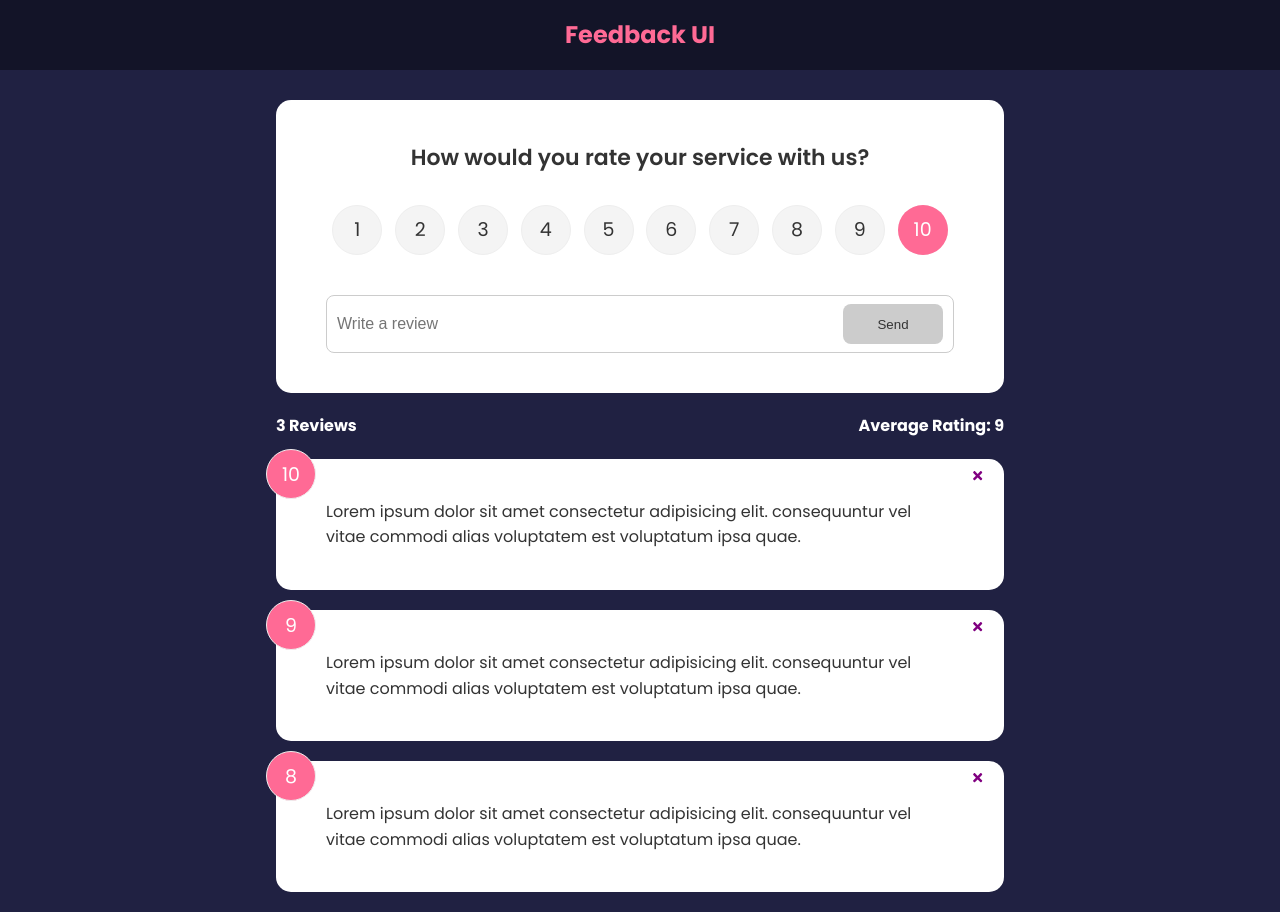
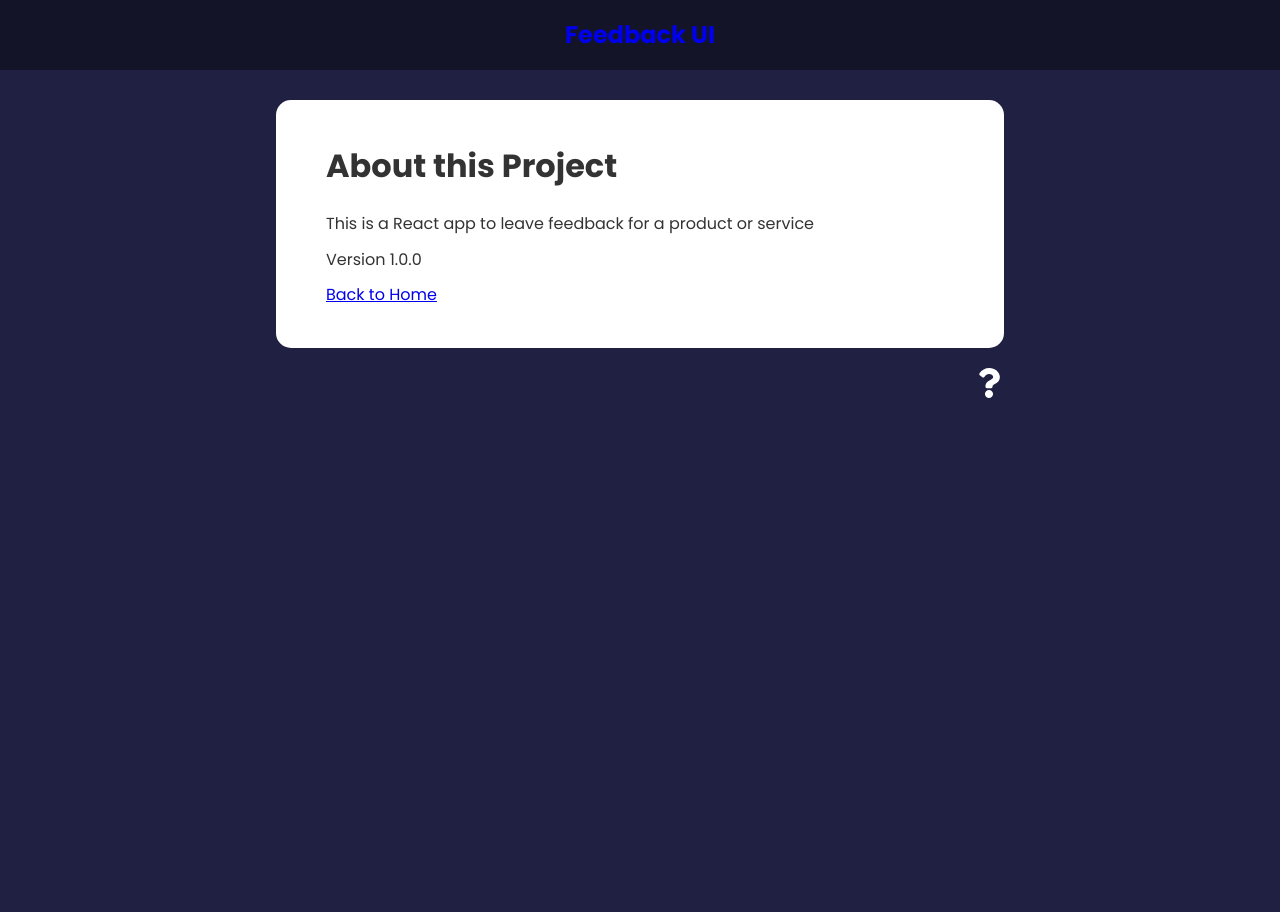
Before and after one commit to LuksFilgueiras/FeedbackApp_React, a React (Create React App) app: page /about in a window 1280 px wide. After the commit the page ends 800 px from the top, so only its background shows below. Built offline with nearby package versions, Linux system fonts and the light colour scheme.

Commit message:
React Router 6 and FeedbackContext added

```diff
--- a/package.json
+++ b/package.json
@@ -10,6 +10,7 @@
     "react": "^18.1.0",
     "react-dom": "^18.1.0",
     "react-icons": "^4.3.1",
+    "react-router-dom": "^6.3.0",
     "react-scripts": "5.0.1",
     "uuid": "^8.3.2",
     "web-vitals": "^2.1.4"
--- a/src/App.js
+++ b/src/App.js
@@ -1,33 +1,22 @@
-import {v4 as uuidv4} from 'uuid'
-import { useState } from "react"
+import { BrowserRouter as Router, Route, Routes } from 'react-router-dom'
 import Header from "./components/Header"
-import FeedbackData from "./data/FeedbackData"
-import FeedbackList from "./components/FeedbackList"
-import FeedbackStats from "./components/FeedbackStats"
-import FeedbackForm from "./components/FeedbackForm"
+import About from './pages/About'
+import Home from './pages/Home'
+import AboutIconLink from './components/AboutIconLink'
 
 function App(){
-    const [feedback, setFeedback] = useState(FeedbackData)
-
-    const addFeedback = (newFeedback) => {
-        newFeedback.id = uuidv4()
-        setFeedback([newFeedback, ...feedback])
-    }
-
-    const deleteFeedback = (id) => {
-        if(window.confirm('Are you sure you want to delete?')){
-        setFeedback(feedback.filter((item) => item.id !== id))
-        }
-    }
-
     return (
         <>
+        <Router>
             <Header/>
             <div className="container">
-                <FeedbackForm handleAdd={addFeedback}/>
-                <FeedbackStats feedback={feedback}/>
-                <FeedbackList feedback={feedback} handleDelete={deleteFeedback}/>
+                <Routes>
+                    <Route path='/' element={<Home/>}/>
+                    <Route path='/about' element={<About/>}/>
+                </Routes>
+                <AboutIconLink/>
             </div>
+        </Router>
         </>
     )
 }
--- /dev/null
+++ b/src/components/AboutIconLink.jsx
@@ -0,0 +1,15 @@
+import { FaQuestion } from 'react-icons/fa'
+import { Link } from 'react-router-dom'
+
+function AboutIconLink() {
+
+  return (
+    <div className='about-link'>
+        <Link to='/about'>
+            <FaQuestion size={30}/>
+        </Link>
+    </div>
+  )
+}
+
+export default AboutIconLink
--- a/src/components/FeedbackList.jsx
+++ b/src/components/FeedbackList.jsx
@@ -1,8 +1,11 @@
 import { motion, AnimatePresence } from 'framer-motion'
+import { useContext } from 'react'
 import FeedbackItem from "./FeedbackItem"
-import PropTypes from 'prop-types'
+import FeedbackContext from '../context/FeedbackContext'
 
-function FeedbackList({feedback, handleDelete}) {
+function FeedbackList({ handleDelete }) {
+    const {feedback} = useContext(FeedbackContext)
+
     if(!feedback || feedback.length === 0){
         return <p>No Feedback Yet</p>
     }
@@ -29,14 +32,4 @@
     )
 }
 
-FeedbackList.propTypes = {
-    feedback: PropTypes.arrayOf(
-        PropTypes.shape({
-            id: PropTypes.number.isRequired,
-            text: PropTypes.string.isRequired,
-            rating: PropTypes.number.isRequired,
-        })
-    )
-}
-
 export default FeedbackList
--- a/src/components/FeedbackStats.jsx
+++ b/src/components/FeedbackStats.jsx
@@ -1,6 +1,9 @@
-import PropTypes from 'prop-types'
+import { useContext } from 'react'
+import FeedbackContext from '../context/FeedbackContext'
 
-function FeedbackStats({feedback}) {
+function FeedbackStats() {
+  const {feedback} = useContext(FeedbackContext)
+
     // Calculate ratings avg
     let average = feedback.reduce((acc, cur) => {
         return acc + cur.rating
@@ -16,8 +19,4 @@
   )
 }
 
-FeedbackStats.propTypes = {
-    feedback: PropTypes.array.isRequired,
-}
-
 export default FeedbackStats
--- a/src/components/Header.jsx
+++ b/src/components/Header.jsx
@@ -1,4 +1,5 @@
 import PropTypes from 'prop-types'
+import { Link } from 'react-router-dom'
 
 function Header({text, bgColor, textColor}) {
     const headerStyles = {
@@ -9,7 +10,9 @@
   return (
     <header style={headerStyles}>
         <div className="container">
-            <h2>{text}</h2>
+            <Link to='/' style={{textDecoration: "none"}}>
+                <h2>{text}</h2>
+            </Link>
         </div>
     </header>
   )
--- /dev/null
+++ b/src/context/FeedbackContext.js
@@ -0,0 +1,22 @@
+import { createContext, useState } from "react";
+
+const FeedbackContext = createContext()
+
+export const FeedbackProvider = ({children}) => {
+    const [feedback, setFeedback] = useState([
+        {
+        id: 1,
+        text: 'This item is from context',
+        rating: 10,
+        }
+    ])
+
+    return <FeedbackContext.Provider
+    value={{
+        feedback,
+    }}>
+        {children}
+    </FeedbackContext.Provider>
+}
+
+export default FeedbackContext
--- /dev/null
+++ b/src/pages/About.jsx
@@ -0,0 +1,19 @@
+import { Link } from 'react-router-dom'
+import Card from '../components/shared/Card'
+
+function About() {
+  return (
+    <Card>
+        <div className='about'>
+            <h1>About this Project</h1>
+            <p>This is a React app to
+                leave feedback for a product or service
+            </p>
+            <p>Version 1.0.0</p>
+            <Link to='/'>Back to Home</Link>
+        </div>
+    </Card>
+  )
+}
+
+export default About
--- /dev/null
+++ b/src/pages/Home.jsx
@@ -0,0 +1,33 @@
+import {v4 as uuidv4} from 'uuid'
+import { useState } from "react"
+
+import FeedbackData from "../data/FeedbackData"
+import FeedbackList from "../components/FeedbackList"
+import FeedbackStats from "../components/FeedbackStats"
+import FeedbackForm from "../components/FeedbackForm"
+import {FeedbackProvider} from "../context/FeedbackContext"
+
+function Home() {
+    const [feedback, setFeedback] = useState(FeedbackData)
+
+    const addFeedback = (newFeedback) => {
+        newFeedback.id = uuidv4()
+        setFeedback([newFeedback, ...feedback])
+    }
+
+    const deleteFeedback = (id) => {
+        if(window.confirm('Are you sure you want to delete?')){
+        setFeedback(feedback.filter((item) => item.id !== id))
+        }
+    }
+
+  return (
+    <FeedbackProvider>
+        <FeedbackForm handleAdd={addFeedback}/>
+        <FeedbackStats />
+        <FeedbackList handleDelete={deleteFeedback}/>
+    </FeedbackProvider>
+  )
+}
+
+export default Home
```
Also changed, not shown: 1 other file (tests, documents, lock files or other folders).
